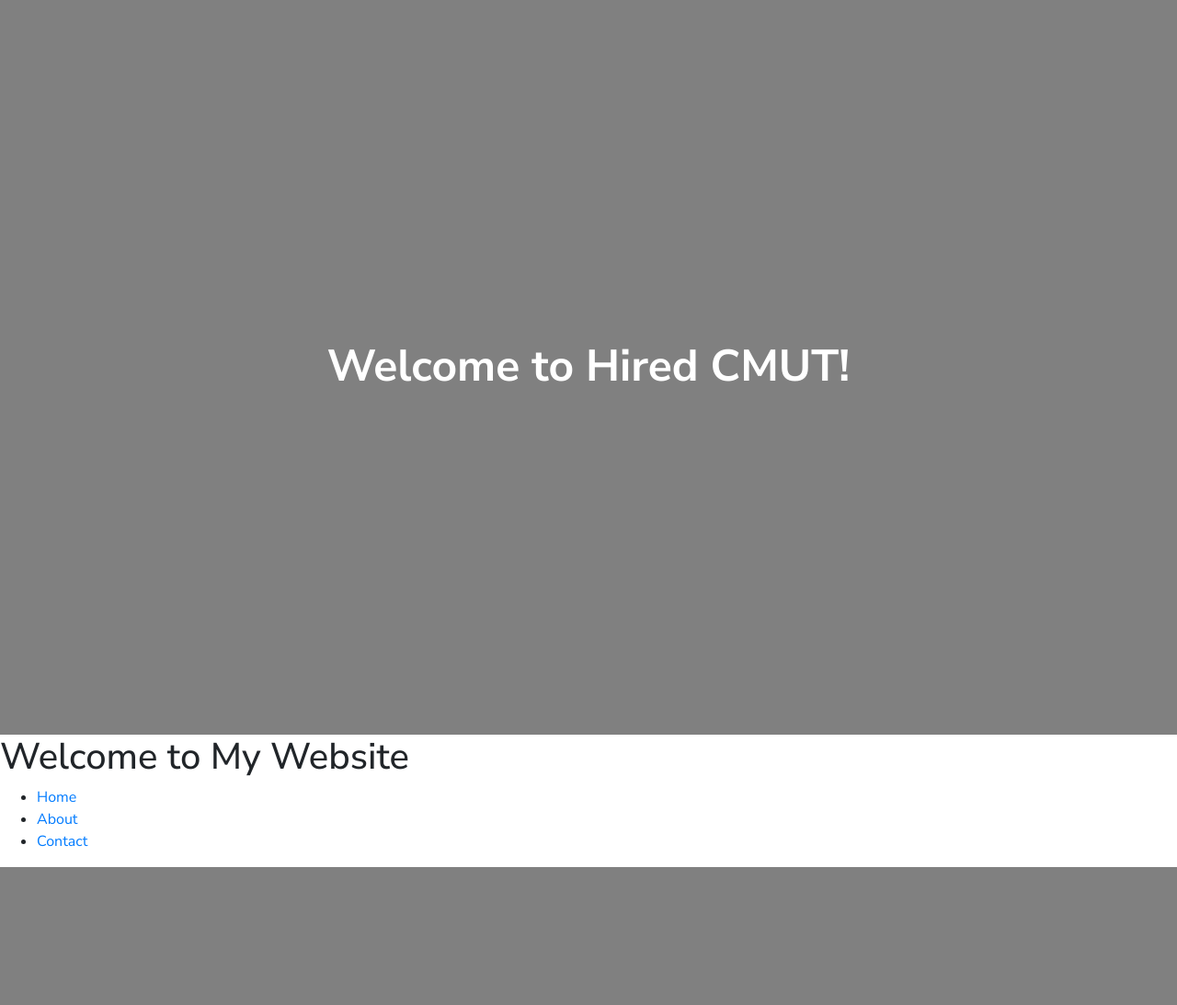
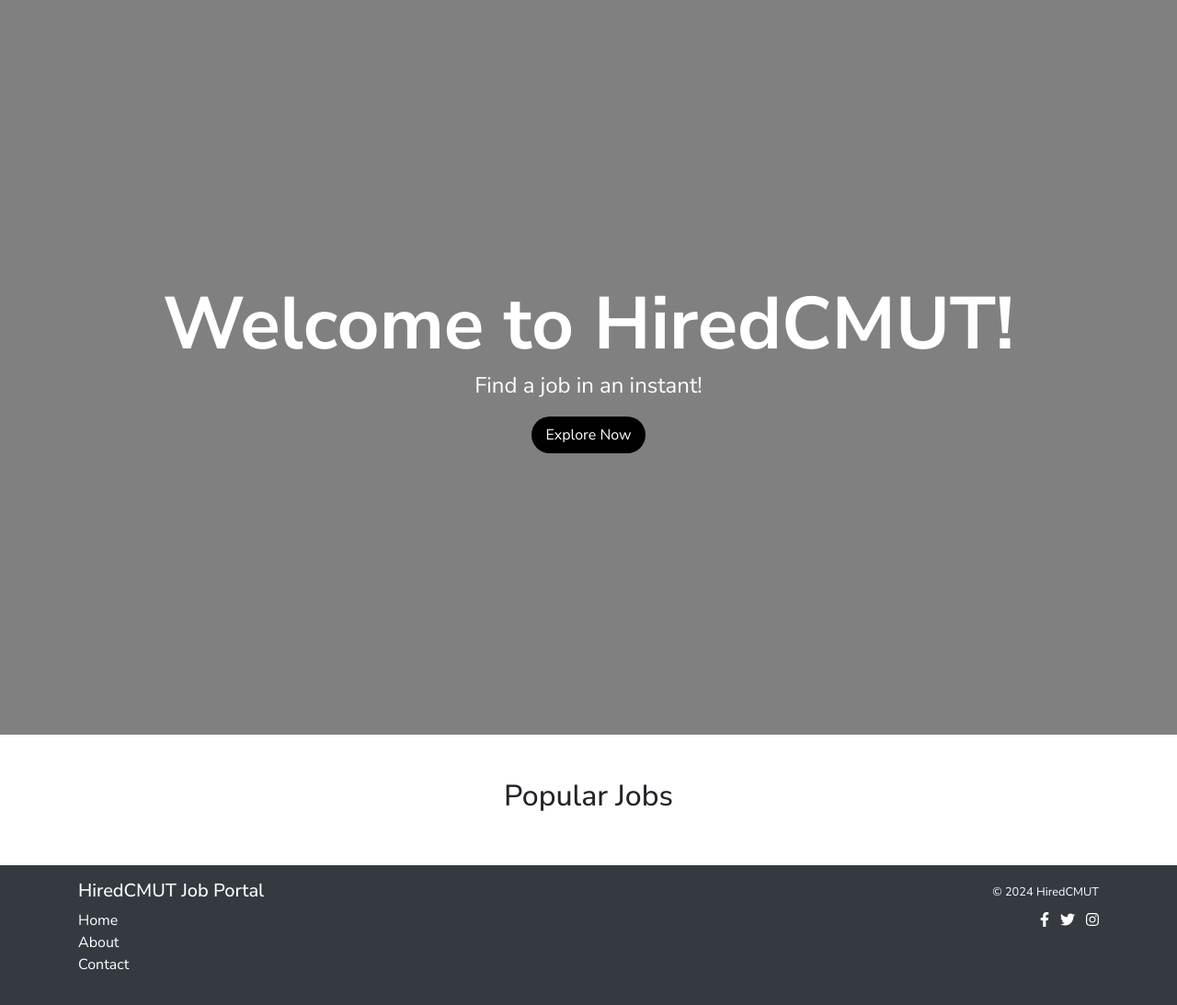
Before and after one commit to nhophucrious/web-programming-assignment, a PHP site: page / in a window 1280 px wide. Shown: the part 57-1150 px from the top of the page at 92% size. Before the commit the page ends 1000 px from the top, so only its background shows below. Run offline with PHP 8.4, Linux system fonts and the light colour scheme.

Commit message:
feat: add header and footer styles

```diff
--- a/includes/footer.php
+++ b/includes/footer.php
@@ -1,15 +1,30 @@
-<footer>
-        <h1>Welcome to My Website</h1>
+<footer class="footer bg-dark text-white mt-5">
+    <div class="container py-3">
+        <div class="row">
+            <div class="col-md-6">
+                <h2 class="h5">HiredCMUT Job Portal</h2>
                 <nav>
-            <ul>
-                <li><a href="index.php">Home</a></li>
-                <li><a href="about.php">About</a></li>
-                <li><a href="contact.php">Contact</a></li>
+                    <ul class="list-unstyled">
+                        <li><a href="index.php" class="text-white">Home</a></li>
+                        <li><a href="about.php" class="text-white">About</a></li>
+                        <li><a href="contact.php" class="text-white">Contact</a></li>
                     </ul>
                 </nav>
+            </div>
+            <div class="col-md-6 text-md-right">
+                <small>&copy; <?php echo date('Y'); ?> HiredCMUT</small>
+                <div class="mt-2">
+                    <a href="#" class="text-white"><i class="fab fa-facebook-f"></i></a>
+                    <a href="#" class="text-white ml-2"><i class="fab fa-twitter"></i></a>
+                    <a href="#" class="text-white ml-2"><i class="fab fa-instagram"></i></a>
+                </div>
+            </div>
+        </div>
+    </div>
 </footer>
 <script src="https://code.jquery.com/jquery-3.3.1.slim.min.js" integrity="sha384-q8i/X+965DzO0rT7abK41JStQIAqVgRVzpbzo5smXKp4YfRvH+8abtTE1Pi6jizo" crossorigin="anonymous"></script>
 <script src="https://cdn.jsdelivr.net/npm/popper.js@1.14.7/dist/umd/popper.min.js" integrity="sha384-UO2eT0CpHqdSJQ6hJty5KVphtPhzWj9WO1clHTMGa3JDZwrnQq4sF86dIHNDz0W1" crossorigin="anonymous"></script>
 <script src="https://cdn.jsdelivr.net/npm/bootstrap@4.3.1/dist/js/bootstrap.min.js" integrity="sha384-JjSmVgyd0p3pXB1rRibZUAYoIIy6OrQ6VrjIEaFf/nJGzIxFDsf4x0xIM+B07jRM" crossorigin="anonymous"></script>
+<script src="https://cdnjs.cloudflare.com/ajax/libs/font-awesome/5.15.3/js/all.min.js" crossorigin="anonymous"></script>
 </body>
 </html>
--- a/static/css/index.css
+++ b/static/css/index.css
@@ -12,8 +12,28 @@ html, body {
 }
 
 .hero h1 {
-    font-size: 3em;
+    font-size: 5em;
     font-weight: bold;
     color: white;
     margin: 0;
 }
+
+.hero p {
+    font-size: 1.5em;
+    color: white;
+}
+
+#explore-btn {
+    background-color: black;
+    color: white;
+    padding: 0.5em 1em;
+    border: none;
+    border-radius: 50px;
+    cursor: pointer;
+    text-decoration: none;
+}
+
+#explore-btn:hover {
+    background-color: white;
+    color: black;
+}
--- a/views/home.php
+++ b/views/home.php
@@ -4,8 +4,17 @@
     require_once 'includes/header.php';
 ?>
 
-<div class="hero container-fluid text-center d-flex justify-content-center align-items-center">
-    <h1>Welcome to Hired CMUT!</h1>
+<div class="hero container-fluid text-center d-flex flex-column justify-content-center align-items-center">
+    <h1>Welcome to HiredCMUT!</h1>
+    <p>Find a job in an instant!</p>
+    <!-- button to explore now, scrolls down to new section -->
+    <a id="explore-btn" href="#explore">Explore Now</a>
+</div>
+
+<div id="explore" class="container my-5">
+    <h2 class="text-center">Popular Jobs</h2>
+    <div class="row">
+</div>
 </div>
 <?php
     require_once 'includes/footer.php';
```
Lines whose indentation alone changed are shown as unchanged.
